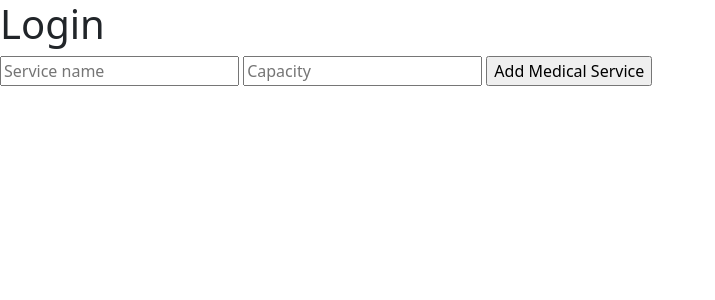
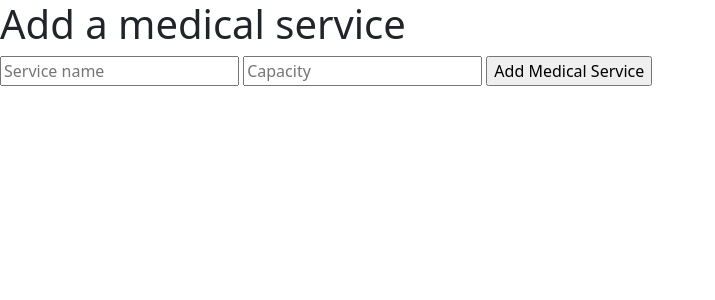
Before and after one commit to AdinaOros1/MEDICAL-ACCESS, a Flask app: page /add_medical_service in a window 1280 px wide. Shown: the top 300 px of the page, without its empty margins (0-715 px from the left). Run offline with Flask 3, Linux system fonts and the light colour scheme; a user stored in the database is signed in.

Commit message:
corrected

```diff
--- a/templates/add_medical_service.html
+++ b/templates/add_medical_service.html
@@ -9,7 +9,7 @@
   </head>
 
   <body>
-    <h1>Login</h1>
+    <h1>Add a medical service</h1>
     <form method="POST" action="/add_medical_service">
       <input type="text" name="service_name" placeholder="Service name">
       <input type="text" name="capacity" placeholder="Capacity">
--- a/templates/login_clinic.html
+++ b/templates/login_clinic.html
@@ -9,7 +9,7 @@
   </head>
 
   <body>
-    <h1>Login</h1>
+    <h1>Login Clinic</h1>
     <form method="POST" action="/login_clinic">
       <input type="text" name="clinic_username" placeholder="Clinic username">
       <input type="password" name="password" placeholder="Password">
--- a/templates/make_reservation.html
+++ b/templates/make_reservation.html
@@ -42,6 +42,7 @@
               method: 'POST',
               body: new URLSearchParams({
                 //the first one is for flask from get form and the second one is from line 36
+                //sends the selected reservation date and after flask handles it
                 reservation_date: reservation_date.value
               })
             });
```
Also changed, not shown: medical_access.sqlite, 1 other file.
